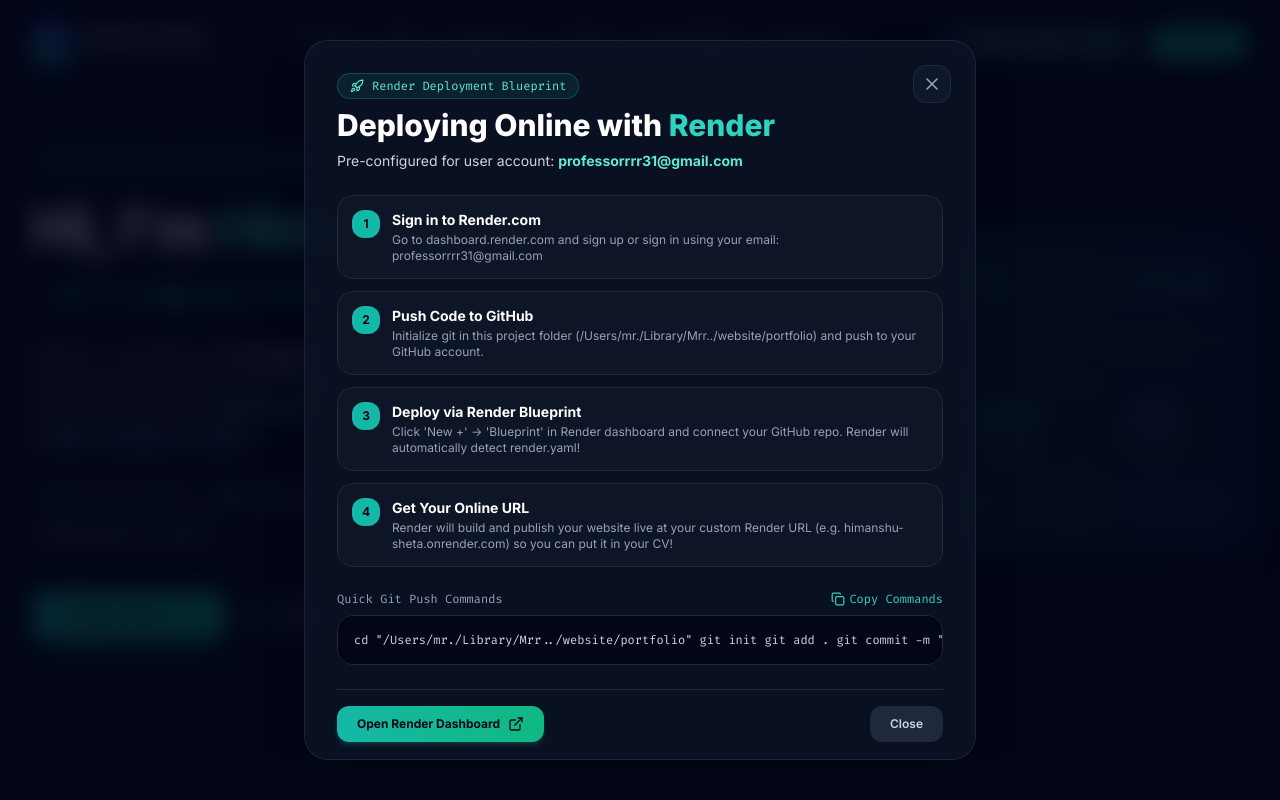
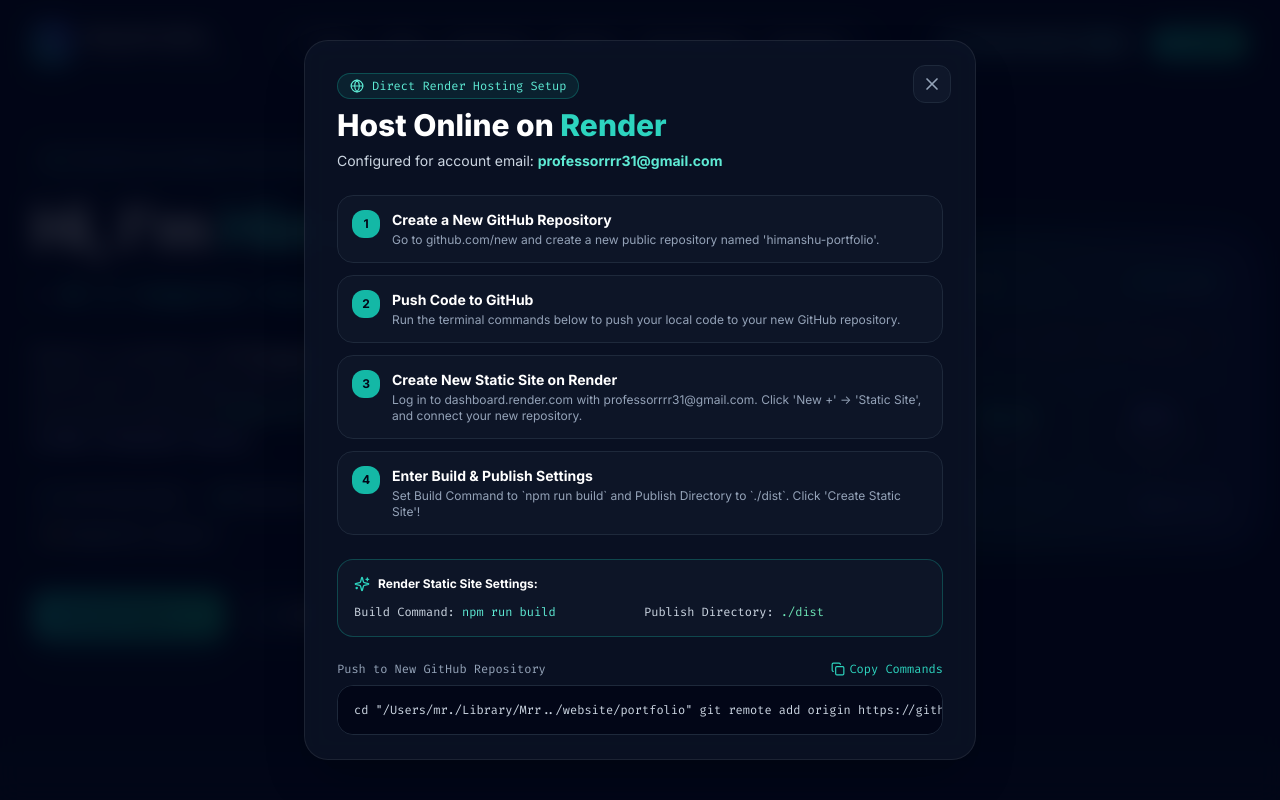
Before and after one commit to Himanshu-Sheta/himanshu-portfolio, a React (Vite) app: page / in a window 1280 px wide. Both pictures are taken after a click on the button "Render Specs". Shown: the top 800 px of the page. Built offline with nearby package versions, Linux system fonts and the light colour scheme; the HTML template or start-up script is replaced by a standard one.

Commit message:
Update Render guide for direct GitHub repo and Static Site creation

```diff
--- a/src/components/RenderGuideModal.tsx
+++ b/src/components/RenderGuideModal.tsx
@@ -1,5 +1,5 @@
 import React, { useState } from 'react';
-import { Rocket, CheckCircle2, Copy, ExternalLink, X, ShieldCheck, Mail, Sparkles } from 'lucide-react';
+import { Rocket, CheckCircle2, Copy, ExternalLink, X, ShieldCheck, Mail, Sparkles, Globe, GitBranch } from 'lucide-react';
 import { PERSONAL_INFO } from '../data/portfolioData';
 
 interface RenderGuideModalProps {
@@ -15,34 +15,34 @@
   const renderSteps = [
     {
       step: "1",
-      title: "Sign in to Render.com",
-      desc: `Go to dashboard.render.com and sign up or sign in using your email: ${PERSONAL_INFO.renderAccountEmail}`
+      title: "Create a New GitHub Repository",
+      desc: "Go to github.com/new and create a new public repository named 'himanshu-portfolio'."
     },
     {
       step: "2",
       title: "Push Code to GitHub",
-      desc: "Initialize git in this project folder (/Users/mr./Library/Mrr../website/portfolio) and push to your GitHub account."
+      desc: "Run the terminal commands below to push your local code to your new GitHub repository."
     },
     {
       step: "3",
-      title: "Deploy via Render Blueprint",
-      desc: "Click 'New +' -> 'Blueprint' in Render dashboard and connect your GitHub repo. Render will automatically detect render.yaml!"
+      title: "Create New Static Site on Render",
+      desc: `Log in to dashboard.render.com with ${PERSONAL_INFO.renderAccountEmail}. Click 'New +' -> 'Static Site', and connect your new repository.`
     },
     {
       step: "4",
-      title: "Get Your Online URL",
-      desc: "Render will build and publish your website live at your custom Render URL (e.g. himanshu-sheta.onrender.com) so you can put it in your CV!"
+      title: "Enter Build & Publish Settings",
+      desc: "Set Build Command to `npm run build` and Publish Directory to `./dist`. Click 'Create Static Site'!"
     }
   ];
 
   const handleCopyCommand = () => {
-    navigator.clipboard.writeText(`cd "/Users/mr./Library/Mrr../website/portfolio"\ngit init\ngit add .\ngit commit -m "Initial Himanshu Sheta Portfolio"\ngit remote add origin <your-github-repo-url>\ngit push -u origin main`);
+    navigator.clipboard.writeText(`cd "/Users/mr./Library/Mrr../website/portfolio"\ngit remote add origin https://github.com/<your-username>/himanshu-portfolio.git\ngit branch -M main\ngit push -u origin main`);
     setCopied(true);
     setTimeout(() => setCopied(false), 2500);
   };
 
   return (
-    <div className="fixed inset-0 z-50 flex items-center justify-center p-4 bg-slate-950/80 backdrop-blur-md">
+    <div className="fixed inset-0 z-50 flex items-center justify-center p-4 bg-slate-950/85 backdrop-blur-md">
       <div className="glass-panel w-full max-w-2xl rounded-3xl p-6 sm:p-8 border border-teal-500/40 shadow-2xl relative max-h-[90vh] overflow-y-auto">
 
         {/* Close Button */}
@@ -58,14 +58,14 @@
 
           <div className="space-y-2">
             <div className="inline-flex items-center gap-2 px-3 py-1 rounded-full bg-teal-500/10 border border-teal-500/30 text-xs font-mono text-teal-300">
-              <Rocket className="w-3.5 h-3.5" />
-              <span>Render Deployment Blueprint</span>
+              <Globe className="w-3.5 h-3.5" />
+              <span>Direct Render Hosting Setup</span>
             </div>
             <h3 className="text-2xl sm:text-3xl font-extrabold text-white">
-              Deploying Online with <span className="text-teal-400">Render</span>
+              Host Online on <span className="text-teal-400">Render</span>
             </h3>
             <p className="text-slate-300 text-xs sm:text-sm">
-              Pre-configured for user account: <strong className="text-teal-300">{PERSONAL_INFO.renderAccountEmail}</strong>
+              Configured for account email: <strong className="text-teal-300">{PERSONAL_INFO.renderAccountEmail}</strong>
             </p>
           </div>
 
@@ -84,10 +84,21 @@
             ))}
           </div>
 
+          {/* Render Settings Summary Box */}
+          <div className="p-4 rounded-2xl bg-slate-900/90 border border-teal-500/30 space-y-2 text-xs">
+            <div className="font-bold text-white flex items-center gap-2">
+              <Sparkles className="w-4 h-4 text-teal-400" /> Render Static Site Settings:
+            </div>
+            <div className="grid grid-cols-2 gap-2 text-slate-300 font-mono pt-1">
+              <div>Build Command: <span className="text-teal-300">npm run build</span></div>
+              <div>Publish Directory: <span className="text-emerald-300">./dist</span></div>
+            </div>
+          </div>
+
           {/* Quick Git Commands Box */}
           <div className="space-y-2">
             <div className="flex items-center justify-between text-xs font-mono text-slate-400">
-              <span>Quick Git Push Commands</span>
+              <span>Push to New GitHub Repository</span>
               <button
                 onClick={handleCopyCommand}
                 className="text-teal-400 hover:underline flex items-center gap-1"
@@ -98,11 +109,9 @@
             </div>
             <pre className="p-4 rounded-2xl bg-slate-950 border border-slate-800 text-xs font-mono text-slate-300 overflow-x-auto">
 <code>cd "/Users/mr./Library/Mrr../website/portfolio"
-git init
-git add .
-git commit -m "Deploy portfolio to Render"
-# Link your GitHub repository and push:
-# git push -u origin main</code>
+git remote add origin https://github.com/&lt;your-username&gt;/himanshu-portfolio.git
+git branch -M main
+git push -u origin main</code>
             </pre>
           </div>
 
```
Also changed, not shown: 3 other files (tests, documents, lock files or other folders).
